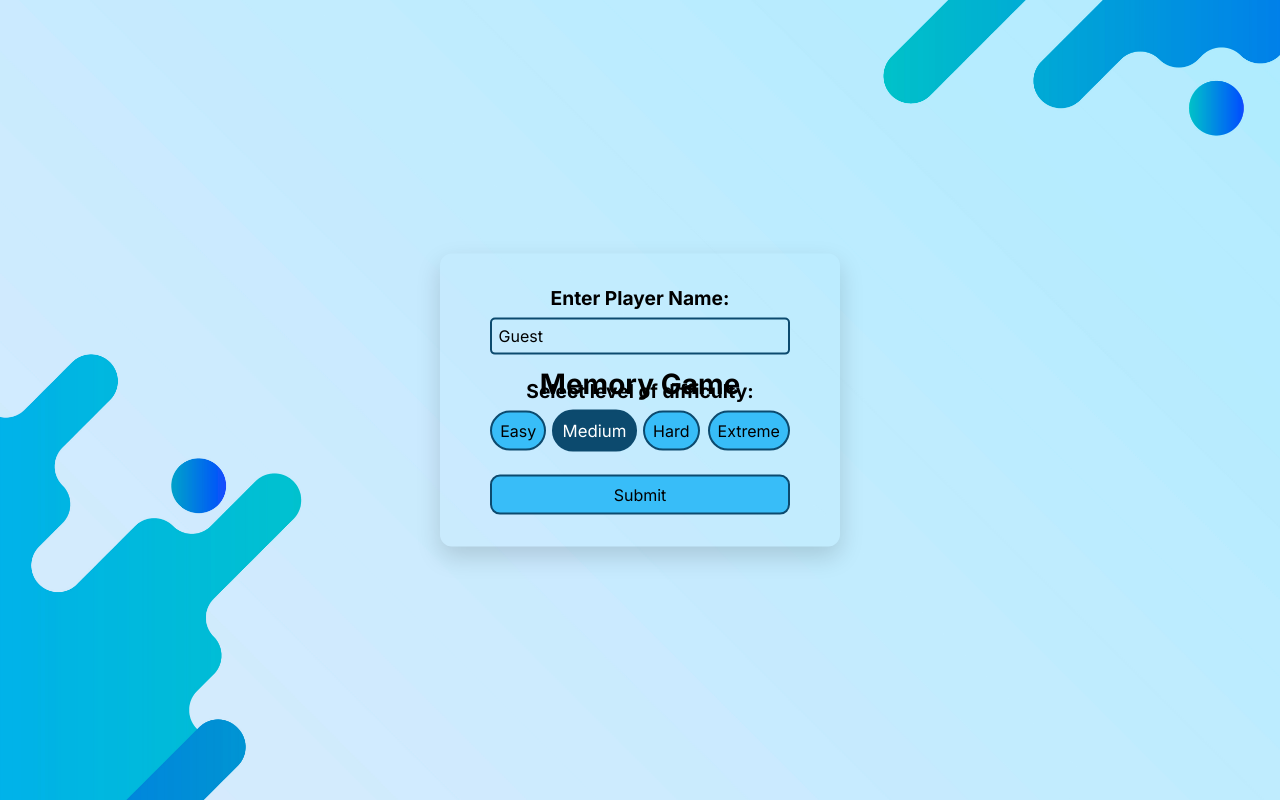
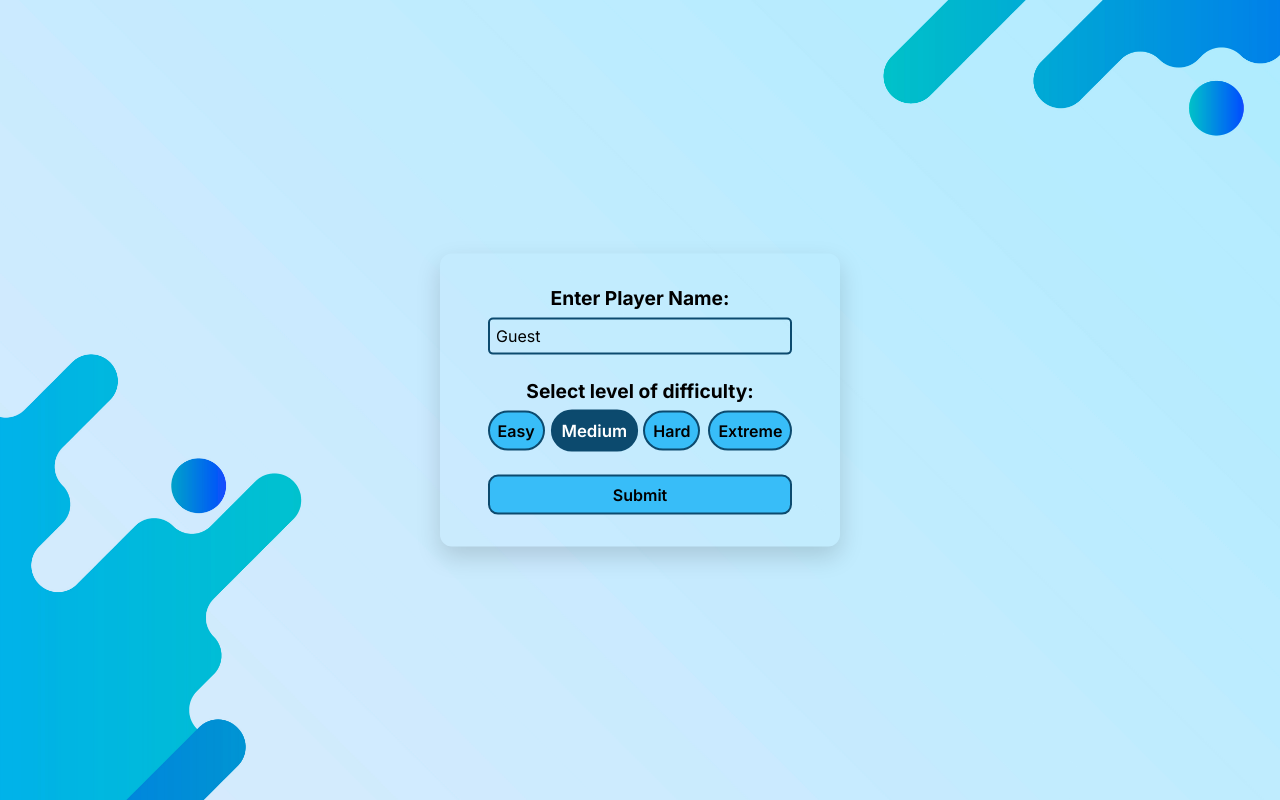
Before and after one commit to Yaosquared/memory-game, a React (Vite) app: page / in a window 1280 px wide. Built offline with nearby package versions, Linux system fonts and the light colour scheme.

Commit message:
fix: updated styles and added conditional rendering for title component

```diff
--- a/src/pages/Home.tsx
+++ b/src/pages/Home.tsx
@@ -225,7 +225,9 @@ const Home = () => {
 
   return (
     <main className="container">
-      <Title text="Memory Game" selectedDifficulty={selectedDifficulty} />
+      {selectedDifficulty ? (
+        <Title text="Memory Game" selectedDifficulty={selectedDifficulty} />
+      ) : null}
       <div className="sub_container">
         <Leaderboard
           selectedDifficulty={selectedDifficulty}
--- a/src/styles/metrics.scss
+++ b/src/styles/metrics.scss
@@ -7,6 +7,6 @@
   padding-bottom: 0.5rem;
 
   h2 {
-    font-size: 1rem;
+    font-size: small;
   }
 }
--- a/src/styles/setup.scss
+++ b/src/styles/setup.scss
@@ -63,6 +63,7 @@
           background-color: $lightblue;
           cursor: pointer;
           transition: all 0.2s ease;
+          font-weight: 600;
 
           &:hover,
           &.selected {
@@ -83,6 +84,7 @@
       cursor: pointer;
       transition: all 0.2s ease;
       text-align: center;
+      font-weight: 600;
 
       &:hover {
         background-color: $darkBlue;
--- a/src/styles/title.scss
+++ b/src/styles/title.scss
@@ -1,6 +1,13 @@
 @import "app";
 
 .title {
-  font-size: 1.75rem;
+  font-size: 1.5rem;
   text-align: center;
 }
+
+// for desktop devices
+@media only screen and (min-width: 1440px) {
+  .title {
+    font-size: 1.75rem;
+  }
+}
```
Also changed, not shown: 1 other file (tests, documents, lock files or other folders).
